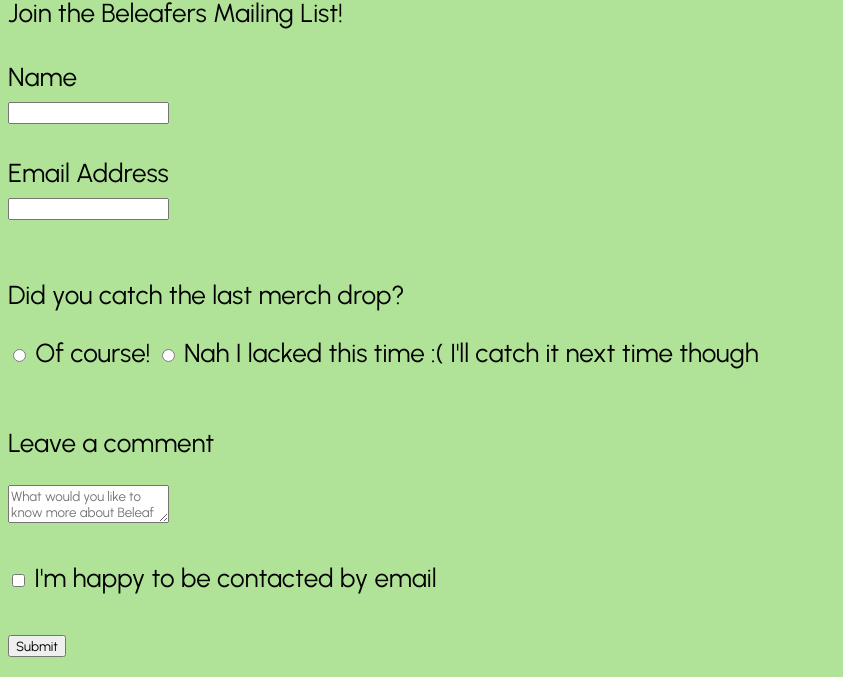
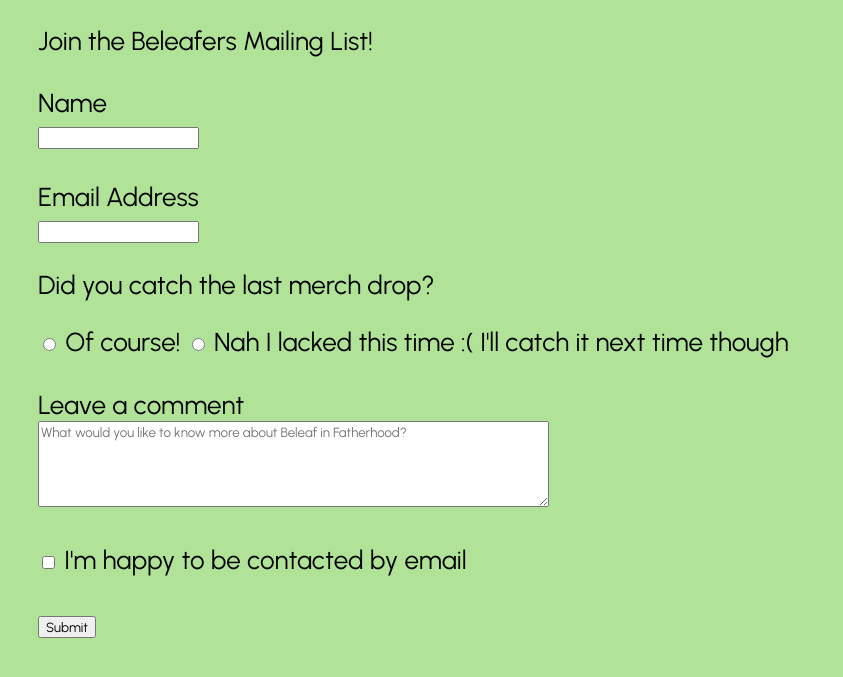
Before and after one commit to bukkyoluseye/black-codher-html-practice-1, a plain HTML site: page index.html in a window 1280 px wide. Shown: the part 1016-1693 px from the top of the page, without its empty margins (0-843 px from the left). Drawn offline with Linux system fonts and the light colour scheme.

Commit message:
edits made to HTML & CSS file

```diff
--- a/index.html
+++ b/index.html
@@ -30,21 +30,20 @@
             <label for="email">Email Address</label>
             <br>
             <input type="email" name="email" id="email">
-            <br><br>
+            <br>
             <p>Did you catch the last merch drop?</p>
             <input type="radio" id="yes" name="yes">
             <label for="yes">Of course!</label>
             <input type="radio" id="no" name="no">
             <label for="no">Nah I lacked this time :( I'll catch it next time though</label>
             <br><br>
-            <p>Leave a comment</p>
-            <textarea placeholder="What would you like to know more about Beleaf in Fatherhood?"></textarea>
+            <label for="comment">Leave a comment</label><br>
+            <textarea rows="5" cols="70" id="comment" name="comment" placeholder="What would you like to know more about Beleaf in Fatherhood?"></textarea>
             <br><br>
             <input type="checkbox" id="agreed" name="agreed" required>
             <label for="agreed">I'm happy to be contacted by email</label>
             <br><br>
             <input type="submit" name="Submit">
         </form>
-
     </body>
 </html>
--- a/style.css
+++ b/style.css
@@ -3,6 +3,14 @@ url('https://fonts.googleapis.com/css2?family=Urbanist:ital,wght@0,100;0,200;0,3
 
 *{
 font-family: Urbanist, sans-serif;
+}
+
+body {
+    padding: 30px;
+}
+
+form {
+    line-height: 1.2em;
 }
 
 @media (max-width: 768px){
```
